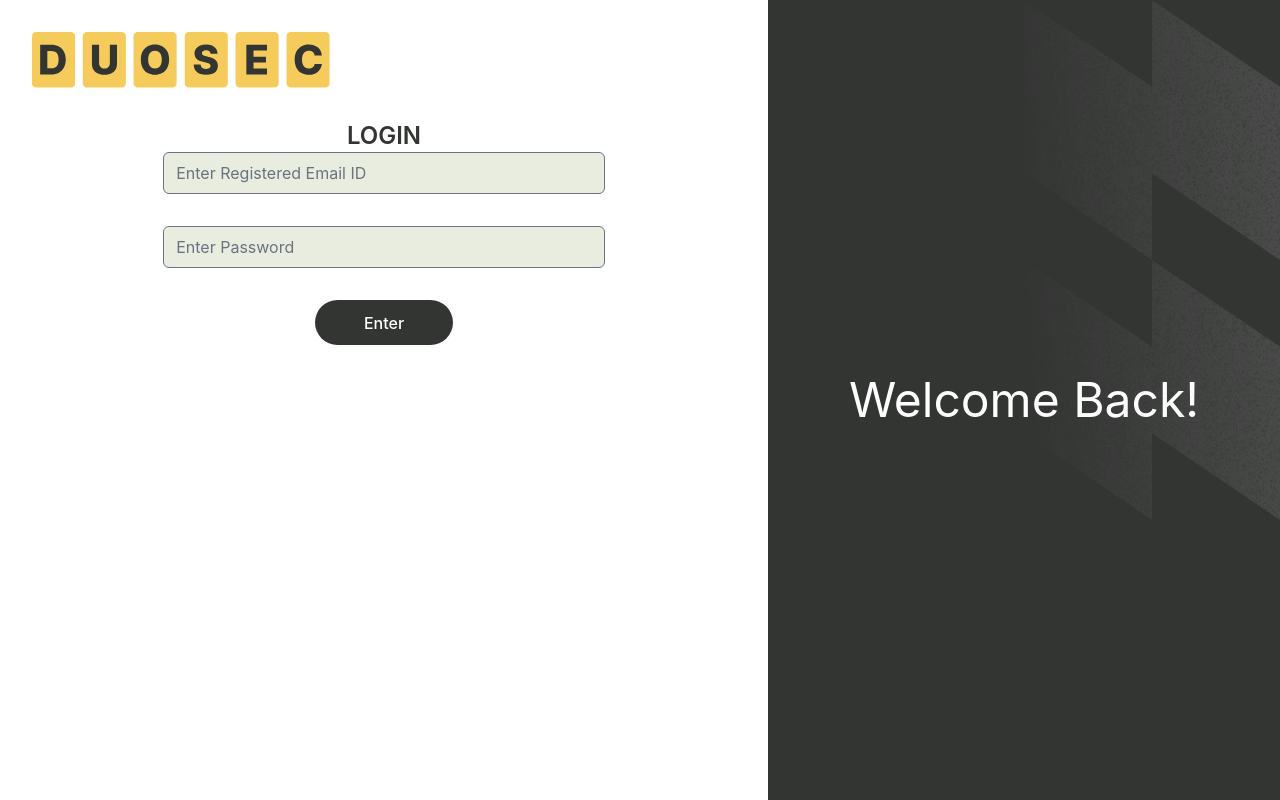
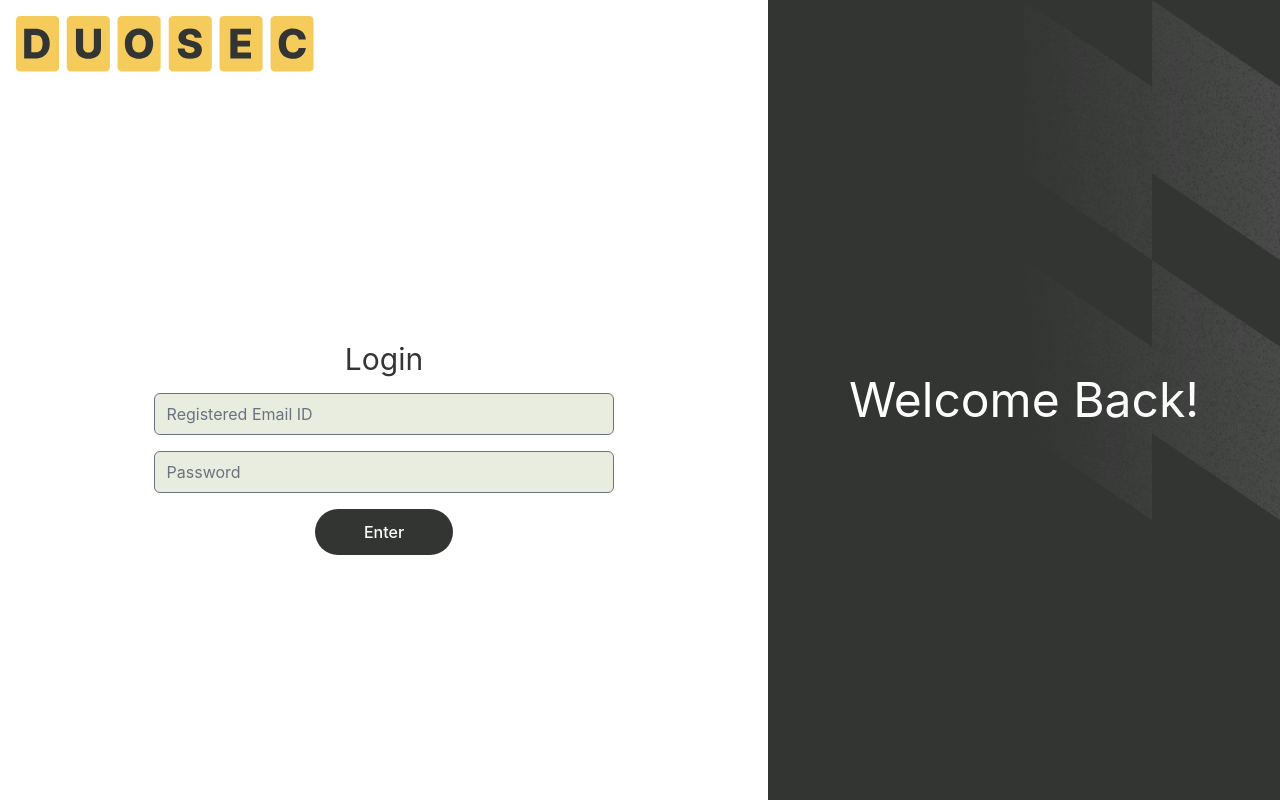
Before and after one commit to DuoSecTwoFactorAuth/frontend-client, a React (Vite) app: page /login in a window 1280 px wide. Built offline with nearby package versions, Linux system fonts and the light colour scheme.

Commit message:
Added login context and changed the working of login form

```diff
--- a/src/components/LoginPage/LoginForm.jsx
+++ b/src/components/LoginPage/LoginForm.jsx
@@ -1,45 +1,81 @@
-import React from "react";
-import { Formik, Form, Field, ErrorMessage } from 'formik';
-import { loginValidationSchema, sendLoginDetails, onSubmitLoginDetails } from "./form-utils";
+import React, { useState, useContext } from "react";
+import { LoginContext } from "../../contexts/LoginContext.jsx"
+import { loginValidationSchema } from "./form-utils";
+import routes from "../../utils/routes.js";
 
 const LoginForm = () => {
+    const { handleLogin } = useContext(LoginContext);
+
+    const [loginDetails, setLoginDetails] = useState({
+        companyEmailId: "",
+        password: ""
+    });
+
+    const [errors, setErrors] = useState({
+        companyEmailId: "",
+        password: ""
+    });
+
+    const handleLoginDetails = (event) => {
+        setLoginDetails((previousState) => {
+            return { ...previousState, [event.target.name]: event.target.value }
+        })
+    };
+
+    const submitLoginDetails = (event) => {
+        event.preventDefault();
+
+        const formErrors = loginValidationSchema(loginDetails);
+        console.log(formErrors);
+
+        if (Object.keys(formErrors).length !== 0) {
+            setErrors(formErrors);
+            console.error(formErrors);
+        } else {
+            handleLogin(routes.auth.login, loginDetails);
+        };
+    }
+
     return (
-        <div className="h-[70%] w-[70%]">
-            <p className="text-center text-[#343634] text-2xl font-famil font-semibold">LOGIN</p>
-                <Formik
-                    initialValues={{ email: '', password: '' }}
-                    validationSchema={loginValidationSchema}
-                    onSubmit={(values, { setSubmitting }) => {
-                        console.log(values);
-                    }}
+        <>
+            <form
+                className="w-full h-full px-[20%] flex flex-col gap-y-4 justify-center"
+                onSubmit={submitLoginDetails}
+                noValidate
             >
-                <Form>
-                    <div className="flex flex-col gap-8">
-                        <div className="flex flex-col gap-4">
-                            <Field
+                <p className="flex flex-row justify-center text-3xl text-[#343634] ">Login</p>
+
+                <div className="flex flex-col justify-center gap-y-4">
+                    <div className="flex flex-col justify-center gap-y-2">
+                        <input
                             type="email"
-                                placeholder="Enter Registered Email ID"
-                                name="email"
-                                className="rounded-md mx-12 bg-[#E8EDDF]"
+                            placeholder="Registered Email ID"
+                            name="companyEmailId"
+                            value={loginDetails.companyEmailId}
+                            onChange={handleLoginDetails}
+                            className="rounded-md bg-[#E8EDDF]"
                         />
-                            <ErrorMessage name="email" className="mx-12 my-12 bg-red-500" />
+                        {errors.companyEmailId !== "" ? <p className="text-red-700 indent-1.5">{errors.companyEmailId}</p>: null}
                     </div>
 
-                        <div className="flex flex-col">
-                            <Field
+                    <div className="flex flex-col justify-center gap-y-2">
+                        <input
                             type="password"
-                                placeholder="Enter Password"
+                            placeholder="Password"
                             name="password"
-                                className="rounded-md mx-12 bg-[#E8EDDF]"
+                            value={loginDetails.password}
+                            onChange={handleLoginDetails}
+                            className="rounded-md bg-[#E8EDDF]"
                         />
-                            <ErrorMessage name="password" className="mx-12 my-12" />
+                        {errors.password !== "" ? <p className="text-red-700 indent-1.5">{errors.password}</p>: null}
+                    </div>
                 </div>
 
-                        <button type='submit' className="w-fit self-center bg-[#333533] text-white rounded-full px-12">Enter</button>
+                <div className="flex flex-row justify-center">
+                    <button type="submit" className="px-12 text-white bg-[#333533] rounded-full">Enter</button>
                 </div>
-                </Form>
-            </Formik>
-        </div>
+            </form>
+        </>
     )
 }
 
--- a/src/components/LoginPage/form-utils.js
+++ b/src/components/LoginPage/form-utils.js
@@ -1,42 +1,17 @@
-import * as Yup from 'yup';
-import axios from "axios";
+const loginValidationSchema = (values) => {
+    const errors = {};
 
-const loginValidationSchema = Yup.object({
-    email: Yup.string()
-        .email('Invalid Email Format')
-        .required('Required'),
-    password: Yup.string().required('Required')
-});
+    if (!values.companyEmailId) {
+        errors.companyEmailId = 'Company EmailId is required';
+    } else if (!/^[A-Z0-9._%+-]+@[A-Z0-9.-]+\.[A-Z]{2,4}$/i.test(values.companyEmailId)) {
+        errors.companyEmailId = 'Invalid email address';
+    };
 
-const sendLoginDetails = async (loginDetails) => {
-    try {
-        const resp = await axios.post('https://jsonplaceholder.typicode.com/posts', loginDetails);
-        console.log(resp.data);
-    } catch (err) {
-        // Handle Error Here
-        console.error(err);
-    }
+    if (!values.password) {
+        errors.password = "Password is required";
+    };
+
+    return errors;
 };
 
-const onSubmit=(values, { setSubmitting }) => {
-                    // setTimeout(() => {
-                    //     alert(JSON.stringify(values, null, 2));
-                    //     setSubmitting(false);
-                    // }, 400)
-                    console.log(values);
-                }
-
-const onSubmitLoginDetails = () => {
-    // const onSubmitLogin = (event) => {
-    //     event.preventDefault();
-    //     console.log("fhvivf");
-    //     try {
-    //         console.log(login);
-    //         sendLoginDetails();
-    //     } catch (error) {
-    //         console.error(error);
-    //     }
-    // };
-}
-
-export { loginValidationSchema, sendLoginDetails, onSubmitLoginDetails };
+export { loginValidationSchema };
--- a/src/components/RegisterPage/RegisterFormI.jsx
+++ b/src/components/RegisterPage/RegisterFormI.jsx
@@ -64,7 +64,7 @@ const RegisterFormI = () => {
                             name="companyEmailId"
                             value={companyDetails.companyEmailId}
                             onChange={handleChangeInCompanyDetails}
-                            className="bg-[#E8EDDF]"
+                            className="rounded-md bg-[#E8EDDF]"
                         />
                         {errors.companyEmailId !== "" && <p className="text-red-700 indent-1.5">{errors.companyEmailId}</p>}
                     </div>
--- /dev/null
+++ b/src/contexts/LoginContext.jsx
@@ -0,0 +1,64 @@
+import React, { useState, useEffect, createContext } from "react";
+import { useNavigate } from "react-router-dom";
+import axios from "../utils/axios.js";
+
+export const LoginContext = createContext({
+  authStatus: false,
+  compData: null,
+  setUserAuthStatus: () => {},
+  setUser: () => {},
+  handleLogin: () => {},
+  handleLogout: () => {},
+});
+
+export const LoginProvider = (props) => {
+    const [authStatus, setAuthStatus] = useState(false);
+    const [compData, setCompData] = useState(null);
+
+    const navigate = useNavigate();
+
+    // useEffect(() => {
+
+    // }, [userAuthStatus, user]);
+
+    async function handleLogin(url, payload, setErrors) {
+        try {
+            const res = await axios.post(url, payload);
+            const compData = await res.data;
+
+            console.log(compData);
+            sessionStorage.setItem("auth", JSON.stringify(compData));
+
+            setAuthStatus(true);
+            setCompData(compData);
+
+            navigate("/dashboard", {replace: true});
+        } catch (err) {
+            // if (err.response && err.response.status === 406) {
+            //     setErrors({ password: "You have entered a wrong password" });
+            // }
+        }
+    }
+
+    const handleLogout = () => {
+        sessionStorage.clear();
+        setCompData(null);
+        setAuthStatus(false);
+        navigate("/", { replace: true });
+    };
+
+    const contextValue = {
+        authStatus,
+        compData,
+        setAuthStatus,
+        setCompData,
+        handleLogin,
+        handleLogout,
+    };
+
+    return (
+        <LoginContext.Provider value={contextValue}>
+            {props.children}
+        </LoginContext.Provider>
+    );
+};
--- a/src/main.jsx
+++ b/src/main.jsx
@@ -1,10 +1,16 @@
-import React from 'react'
-import ReactDOM from 'react-dom/client'
-import App from './App'
+import React from 'react';
+import ReactDOM from 'react-dom/client';
+import { BrowserRouter } from "react-router-dom";
+import App from './App';
+import { LoginProvider } from "./contexts/LoginContext.jsx"
 import './index.css'
 
 ReactDOM.createRoot(document.getElementById('root')).render(
   <React.StrictMode>
-    <App />
+    <BrowserRouter>
+      <LoginProvider>
+        <App />
+      </LoginProvider>
+    </BrowserRouter>
   </React.StrictMode>
 )
--- a/src/pages/LoginPage.jsx
+++ b/src/pages/LoginPage.jsx
@@ -6,10 +6,10 @@ const LoginPage = () => {
     return (
         <div className="w-screen h-screen flex flex-row justify-between">
             <div className="h-[100%] w-[60%]">
-                <div className="w-[100%]">
-                    <img src={duosecLogo} className="px-8 py-8" />
+                <div className="w-[100%] h-[12%]">
+                    <img src={duosecLogo} className="px-4 py-4" />
                 </div>
-                <div className="h-[] flex flex-row justify-center">
+                <div className="w-[100%] h-[88%] flex flex-col justify-center">
                     <LoginForm />
                 </div>
             </div>
```
Also changed, not shown: src/App.jsx (+3 -5 lines). Lines whose indentation alone changed are shown as unchanged.
